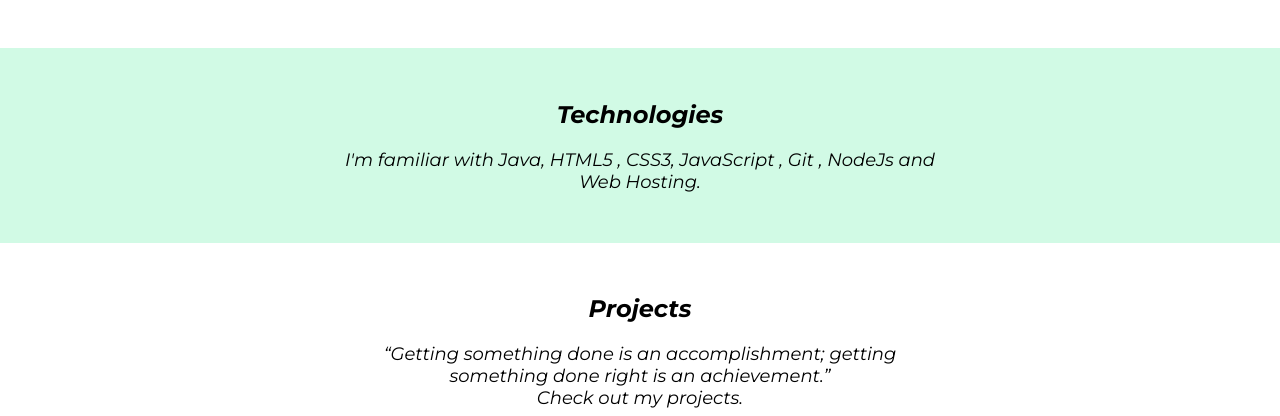
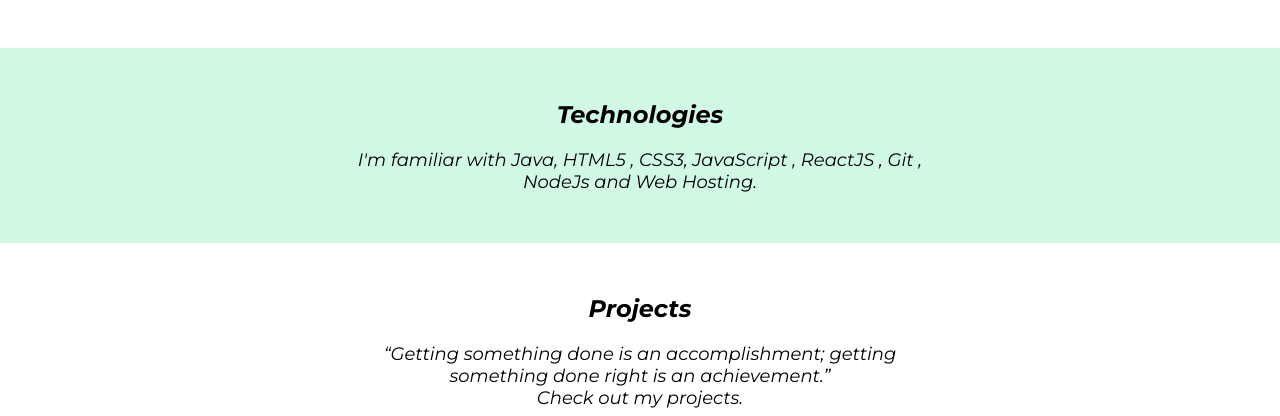
Before and after one commit to prateekagrawl/myportfolio, a plain HTML site: page index.html in a window 1280 px wide. Shown: the part 362-778 px from the top of the page. Drawn offline with Linux system fonts and the light colour scheme.

Commit message:
updated index.html

```diff
--- a/index.html
+++ b/index.html
@@ -33,7 +33,7 @@
     <section class="section ow">
         <div class="container container-center">
             <h1>Technologies</h1>
-            <p>I'm familiar with Java, HTML5 , CSS3, JavaScript , Git , NodeJs and Web Hosting.</p>
+            <p>I'm familiar with Java, HTML5 , CSS3, JavaScript , ReactJS , Git , NodeJs and Web Hosting.</p>
         </div>
 
     </section>
```
